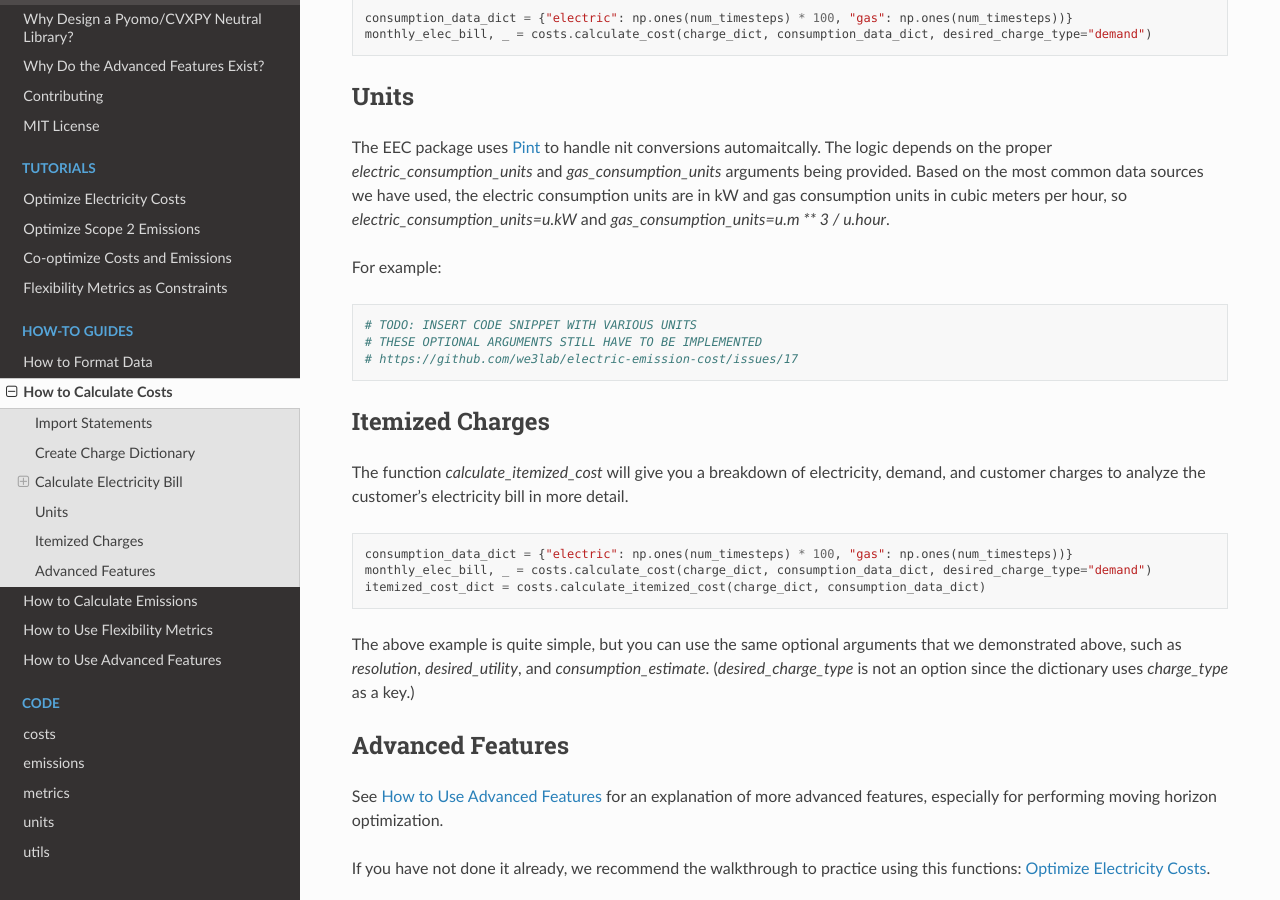
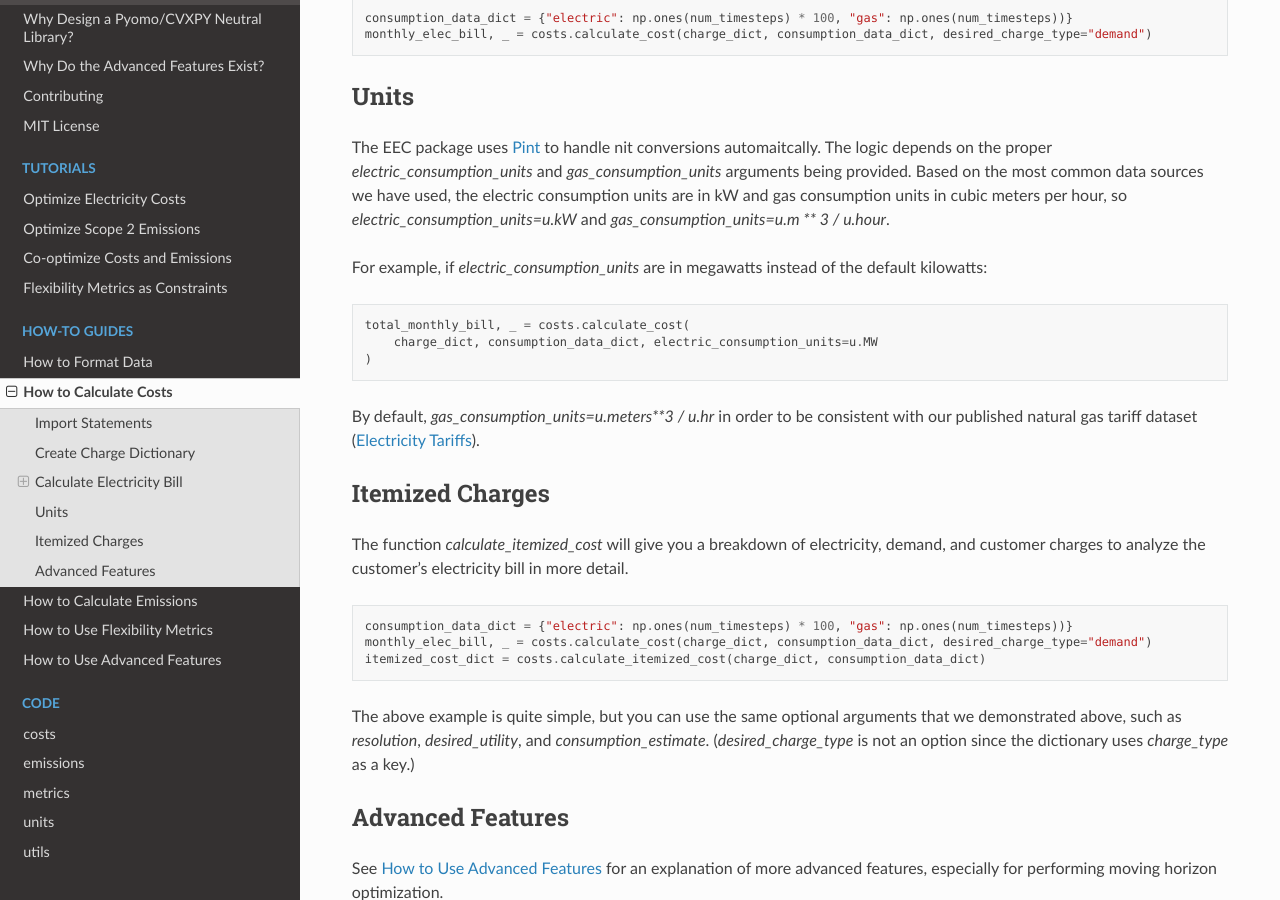
Before and after one commit to we3lab/eeco, a Sphinx documentation site: the page built from docs/how_to_cost.rst, in a window 1280 px wide and 900 px high, scrolled down 4033 px. Built offline with Sphinx 7.4.7 and the Read the Docs theme 3.1.0, drawn with Linux system fonts in a browser that asks for light colours; formulas are drawn with MathJax 3.

Commit message:
Added example to on how to use units in the costing function

```diff
--- a/docs/how_to_cost.rst
+++ b/docs/how_to_cost.rst
@@ -181,13 +181,15 @@ The logic depends on the proper `electric_consumption_units` and `gas_consumptio
 Based on the most common data sources we have used, the electric consumption units are in kW
 and gas consumption units in cubic meters per hour, so `electric_consumption_units=u.kW` and `gas_consumption_units=u.m ** 3 / u.hour`.
 
-For example:
+For example, if `electric_consumption_units` are in megawatts instead of the default kilowatts:
 
 .. code-block:: python
 
-    # TODO: INSERT CODE SNIPPET WITH VARIOUS UNITS
-    # THESE OPTIONAL ARGUMENTS STILL HAVE TO BE IMPLEMENTED
-    # https://github.com/we3lab/electric-emission-cost/issues/17
+    total_monthly_bill, _ = costs.calculate_cost(
+        charge_dict, consumption_data_dict, electric_consumption_units=u.MW
+    )
+
+By default, `gas_consumption_units=u.meters**3 / u.hr` in order to be consistent with our published natural gas tariff dataset (:ref:`data-format-tariff`).
 
 ================
 Itemized Charges
```
